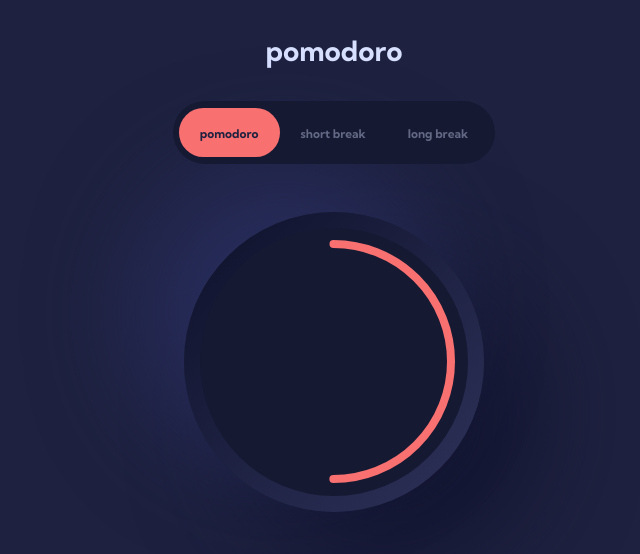
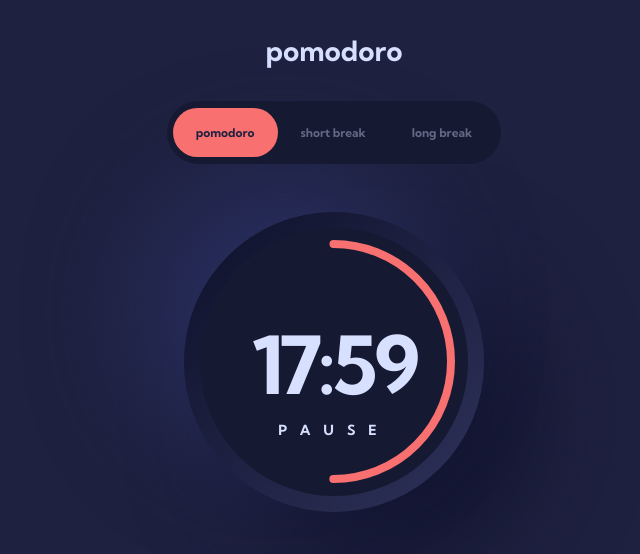
Before and after one commit to AlexanderMelox/melodoro, a React (Create React App) app: page / in a window 1280 px wide. Shown: the top 554 px of the page, without its empty margins (306-946 px from the left). Built offline with nearby package versions, Linux system fonts and the light colour scheme.

Commit message:
created timer component

```diff
--- a/src/components/Headings.js
+++ b/src/components/Headings.js
@@ -1,4 +1,10 @@
 import styled from 'styled-components'
+
+export const H1 = styled.h1`
+  font-size: 8rem;
+  letter-spacing: -0.4rem;
+  line-height: 1.2;
+`
 
 export const H2 = styled.h2`
   font-size: 2.8rem;
--- a/src/components/Nav.js
+++ b/src/components/Nav.js
@@ -23,7 +23,7 @@ const Nav = ({ selectedTimer, setSelectedTimer }) => {
 
 export const NavContainer = styled.nav`
   position: relative;
-  max-width: 32.7rem;
+  min-width: 32.7rem;
   height: 6.3rem;
   background-color: ${colors.dark2};
   border-radius: 3.15rem;
@@ -42,7 +42,7 @@ export const NavList = styled.ul`
 `
 
 export const NavListItem = styled.li`
-  padding: 1.8rem 2.1rem 1.6rem;
+  padding: 1.7rem 2.3rem;
   font-size: 1.2rem;
   background-color: ${({ $active }) =>
     $active ? colors.primary1 : 'transparent'};
--- a/src/components/Timer.js
+++ b/src/components/Timer.js
@@ -1,6 +1,7 @@
 import React from 'react'
 import styled from 'styled-components'
 import colors from '../style/colors'
+import { H1 } from './Headings'
 
 const SVGContainerSize = 267
 const strokeWidth = 8
@@ -19,6 +20,10 @@ const Timer = () => {
         <SVG width={SVGContainerSize} height={SVGContainerSize}>
           <ProgressCircle r={radius} cx={cx} cy={cy} />
         </SVG>
+        <TimerContainer>
+          <H1>17:59</H1>
+          <TimerAction>pause</TimerAction>
+        </TimerContainer>
       </InnerCircle>
     </OuterCircle>
   )
@@ -42,6 +47,7 @@ export const OuterCircle = styled.div`
 `
 
 export const InnerCircle = styled.div`
+  position: relative;
   ${flexCenter};
   width: 26.78rem;
   height: 26.78rem;
@@ -62,4 +68,21 @@ export const ProgressCircle = styled.circle`
   stroke-dashoffset: ${offset};
 `
 
+export const TimerContainer = styled.div`
+  position: absolute;
+  text-align: center;
+  top: 50%;
+  left: 50%;
+  transform: translate(-50%, -35%);
+`
+
+export const TimerAction = styled.span`
+  display: inline-block;
+  margin: 0.8rem 0;
+  text-transform: uppercase;
+  font-size: 1.4rem;
+  letter-spacing: 1.3rem;
+  cursor: pointer;
+`
+
 export default Timer
```
Also changed, not shown: 1 other file (tests, documents, lock files or other folders).
